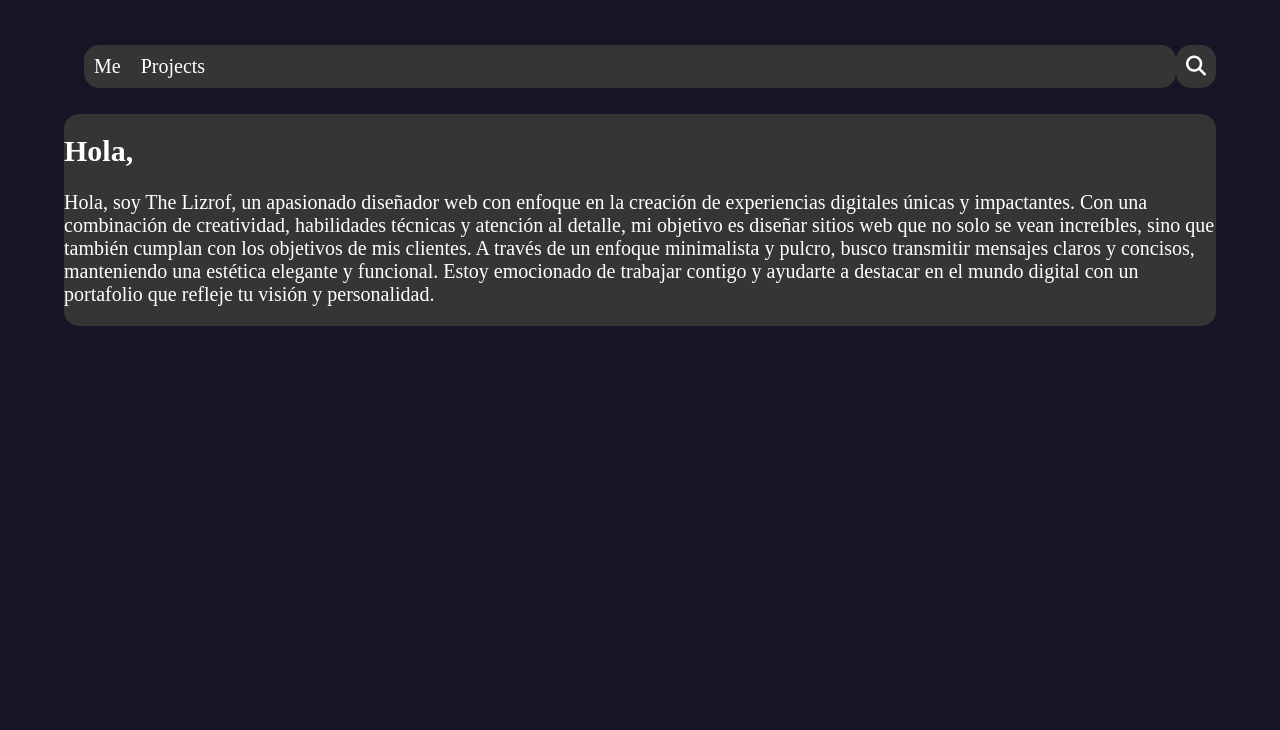
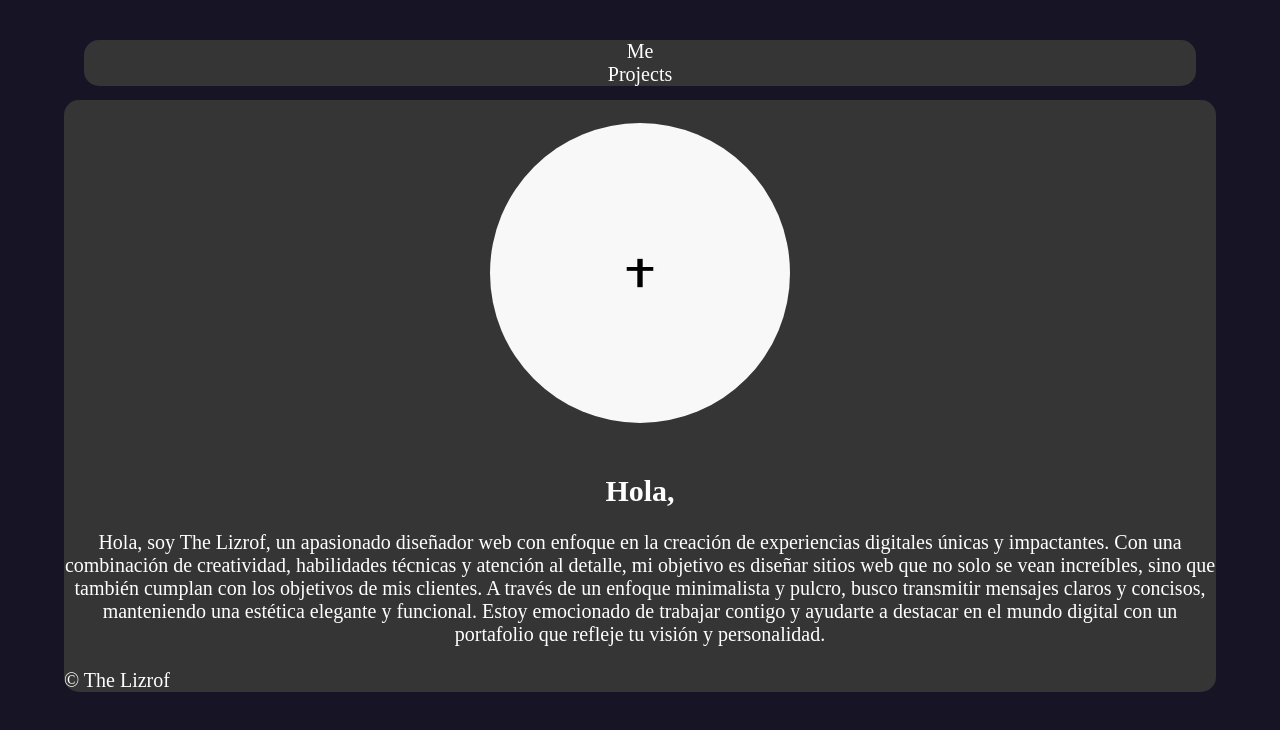
Before and after one commit to TheLizrof/Test, a plain HTML site: page index.html in a window 1280 px wide. Drawn offline with Linux system fonts and the light colour scheme.

Commit message:
Logo, Text, etc

```diff
--- a/index.html
+++ b/index.html
@@ -15,8 +15,6 @@
 </head>
 
 <body>
-    <br>
-    <br>
     <div class="container">
         <nav class="nav-main">
             <ul class="nav-menu">
@@ -27,21 +25,23 @@
                     <a href="#">Projects</a>
                 </li>
             </ul>
-            <ul class="nav-menu-right">
-                <li>
-                    <a href="#">
-                        <i class="fas fa-search"></i>
-                    </a>
-                </li>
-            </ul>
         </nav>
     </div>
+    <div class="Text">
     <br>
-    <div class="Text">
+        <img class="Perfil" src="img/Logo.jpeg" alt="Logo">
+    <br>
+    <br>
+    <br>
         <h2>Hola,</h2>
+    <br>
+        <p>Hola, soy The Lizrof, un apasionado diseñador web con enfoque en la creación de experiencias digitales únicas y impactantes. Con una combinación de creatividad, habilidades técnicas y atención al detalle, mi objetivo es diseñar sitios web que no solo se vean increíbles, sino que también cumplan con los objetivos de mis clientes. A través de un enfoque minimalista y pulcro, busco transmitir mensajes claros y concisos, manteniendo una estética elegante y funcional. Estoy emocionado de trabajar contigo y ayudarte a destacar en el mundo digital con un portafolio que refleje tu visión y personalidad.</p>
         <br>
-        <p>Hola, soy The Lizrof, un apasionado diseñador web con enfoque en la creación de experiencias digitales únicas y impactantes. Con una combinación de creatividad, habilidades técnicas y atención al detalle, mi objetivo es diseñar sitios web que no solo se vean increíbles, sino que también cumplan con los objetivos de mis clientes. A través de un enfoque minimalista y pulcro, busco transmitir mensajes claros y concisos, manteniendo una estética elegante y funcional. Estoy emocionado de trabajar contigo y ayudarte a destacar en el mundo digital con un portafolio que refleje tu visión y personalidad.</p>
+        <p class="author">© The Lizrof</p>
     </div>
+    <br>
+    <br>
+
 </body>
 
 </html>
--- a/styles.css
+++ b/styles.css
@@ -16,6 +16,7 @@ body {
 a {
     color: white;
     text-decoration: none;
+
 }
 
 ul {
@@ -27,32 +28,20 @@ ul {
 .container {
     width: 90%;
     margin: auto;
+    padding: 20px;
+    display: block;
+    text-align: center;
 }
 
 /* Navigation */
 
 .nav-main {
     font-size: 20px;
-    display: flex;
+    display: block;
     justify-content: space-between;
     align-items: center;
     height: 60px;
-    padding: 20px 0;
-}
-
-/* NAV LEFT */
-
-.nav-main ul {
-    display: flex;
-}
-
-.nav-main ul li {
-    padding: 10px;
-}
-
-.nav-main ul.nav-menu {
-    flex: 1;
-    margin-left: 20px;
+    padding: 20px 0px;
 }
 
 /* Text */
@@ -62,8 +51,18 @@ ul {
     background: #353535;
     border-radius: 15px;
     color: white;
-    align-items: center;
     width: 90%;
+    text-align: center;
+    display: block;
     margin: auto;
-    padding: 20px 0;
 }
+
+.Perfil {
+    width: 300px;
+    height: 300px;
+    border-radius: 100%;
+}
+
+p.author {
+    text-align: left;
+}
```
Also changed, not shown: img/Logo.jpeg (added).
